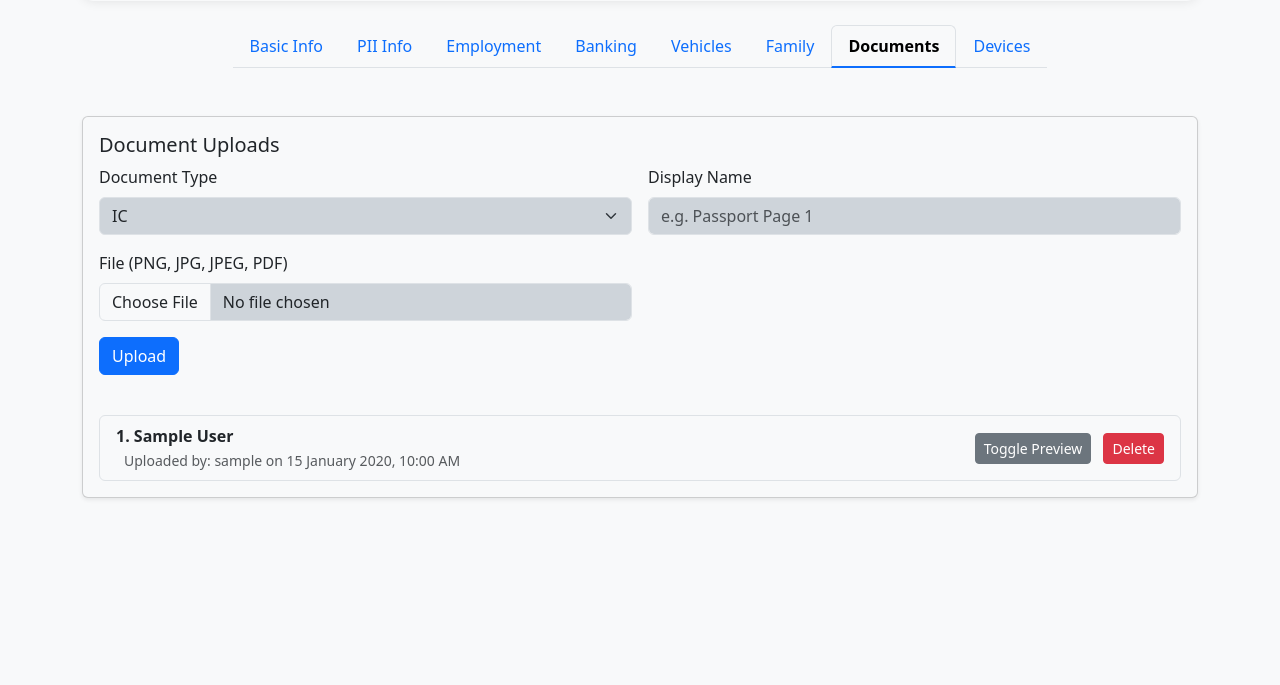
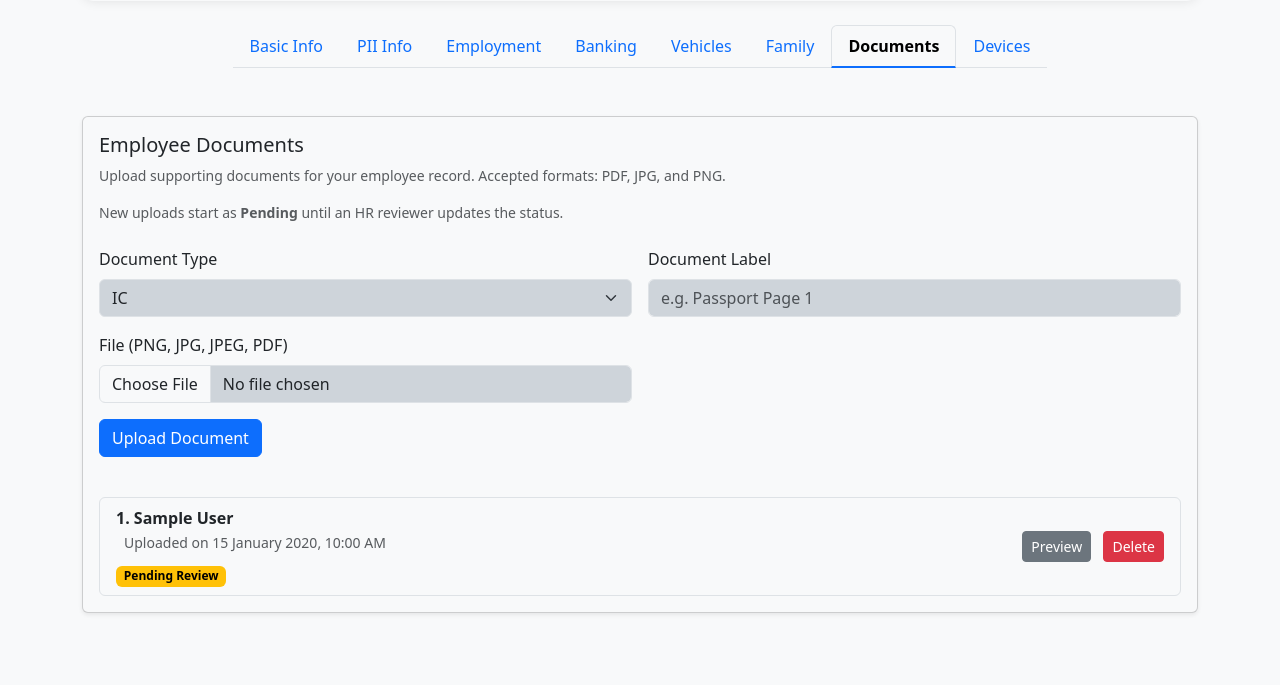
Before and after one commit to admdan/clarus, a Flask app: page /profile/ in a window 1280 px wide, after a click on "Documents". Shown: the part 335-1020 px from the top of the page. Before the commit the page ends 834 px from the top, so only its background shows below. Run offline with Flask 3, Linux system fonts and the light colour scheme; a user stored in the database is signed in; grey boxes marked "Sample" are stand-in pictures; a database or web service that is not in the repository returns one stand-in record (values such as "Sample title"); some libraries are stand-ins or nearby versions.

Commit message:
Improved wording, label, workflow & review states in document

```diff
--- a/app/templates/profile_sections/document_info.html
+++ b/app/templates/profile_sections/document_info.html
@@ -1,7 +1,15 @@
 <div id="document-upload-section">
     <div class="card shadow-sm my-4">
       <div class="card-body">
-        <h5 class="card-title">Document Uploads</h5>
+        <h5 class="card-title">Employee Documents</h5>
+        <p class="text-muted small">Upload supporting documents for your employee record. Accepted formats: PDF, JPG, and PNG.</p>
+        <p class="text-muted small mb-4">New uploads start as <strong>Pending</strong> until an HR reviewer updates the status.</p>
+
+        {% if document_status_message %}
+          <div class="alert alert-{{ 'success' if document_status_category == 'success' else 'danger' }} small">
+            {{ document_status_message }}
+          </div>
+        {% endif %}
 
         <form
           hx-post="{{ url_for('profile.upload_documents') }}?user_id={{ user_id }}"
@@ -24,7 +32,7 @@
             </select>
           </div>
           <div class="col-md-6">
-            <label class="form-label">Display Name</label>
+            <label class="form-label">Document Label</label>
             <input type="text" name="display_name" class="form-control bg-dark-subtle" required placeholder="e.g. Passport Page 1">
           </div>
           <div class="col-md-6">
@@ -32,7 +40,7 @@
             <input type="file" name="document" class="form-control bg-dark-subtle" accept=".pdf,.jpg,.jpeg,.png" required>
           </div>
           <div class="col-12">
-            <button class="btn btn-primary" type="submit">Upload</button>
+            <button class="btn btn-primary" type="submit">Upload Document</button>
           </div>
         </form>
 
@@ -44,8 +52,17 @@
               <div>
                 <strong>{{ loop.index }}. {{ doc.display_name or doc.document_type|capitalize }}</strong><br>
                 <small class="text-muted ms-2">
-                  Uploaded by: {{ doc.username }} on {{ doc.uploaded_at.strftime('%d %B %Y, %I:%M %p') }}
+                  Uploaded on {{ doc.uploaded_at.strftime('%d %B %Y, %I:%M %p') }}
                 </small>
+                <div class="mt-2">
+                  {% if doc.status == 'Approved' %}
+                    <span class="badge text-bg-success">Approved</span>
+                  {% elif doc.status == 'Declined' %}
+                    <span class="badge text-bg-danger">Declined</span>
+                  {% else %}
+                    <span class="badge text-bg-warning">Pending Review</span>
+                  {% endif %}
+                </div>
               </div>
                 <div>
                   <button
@@ -55,7 +72,7 @@
                     data-bs-target="#preview-{{ doc.id }}"
                     aria-expanded="false"
                     aria-controls="preview-{{ doc.id }}"
-                  >Toggle Preview</button>
+                  >Preview</button>
                   <button
                     class="btn btn-sm btn-danger"
                     hx-post="{{ url_for('profile.delete_document', doc_id=doc.id) }}?user_id={{ user_id }}"
@@ -65,6 +82,52 @@
                   >Delete</button>
                 </div>
               </div>
+
+              {% if current_user.role in ['admin', 'hr', 'support'] %}
+                <div class="d-flex flex-wrap gap-2 mt-3">
+                  {% if doc.status == 'Pending' %}
+                    <form
+                      hx-post="{{ url_for('profile.update_document_status_route', doc_id=doc.id) }}?user_id={{ user_id }}"
+                      hx-target="#document-upload-section"
+                      hx-swap="outerHTML"
+                      class="d-inline"
+                    >
+                      <input type="hidden" name="status" value="Approved">
+                      <button class="btn btn-sm btn-outline-success" type="submit">Approve</button>
+                    </form>
+                    <form
+                      hx-post="{{ url_for('profile.update_document_status_route', doc_id=doc.id) }}?user_id={{ user_id }}"
+                      hx-target="#document-upload-section"
+                      hx-swap="outerHTML"
+                      class="d-inline"
+                    >
+                      <input type="hidden" name="status" value="Declined">
+                      <button class="btn btn-sm btn-outline-danger" type="submit">Decline</button>
+                    </form>
+                  {% else %}
+                    <form
+                      hx-post="{{ url_for('profile.update_document_status_route', doc_id=doc.id) }}?user_id={{ user_id }}"
+                      hx-target="#document-upload-section"
+                      hx-swap="outerHTML"
+                      class="d-inline"
+                    >
+                      <input type="hidden" name="status" value="Pending">
+                      <button class="btn btn-sm btn-outline-warning" type="submit">Reopen Review</button>
+                    </form>
+                    <form
+                      hx-post="{{ url_for('profile.update_document_status_route', doc_id=doc.id) }}?user_id={{ user_id }}"
+                      hx-target="#document-upload-section"
+                      hx-swap="outerHTML"
+                      class="d-inline"
+                    >
+                      <input type="hidden" name="status" value="{% if doc.status == 'Approved' %}Declined{% else %}Approved{% endif %}">
+                      <button class="btn btn-sm btn-outline-secondary" type="submit">
+                        Mark {% if doc.status == 'Approved' %}Declined{% else %}Approved{% endif %}
+                      </button>
+                    </form>
+                  {% endif %}
+                </div>
+              {% endif %}
 
               <div class="collapse mt-3" id="preview-{{ doc.id }}">
                 {% set ext = doc.file_path.split('.')[-1] %}
@@ -84,10 +147,8 @@
           {% endfor %}
         </ul>
         {% else %}
-          <p class="text-muted">No documents uploaded yet.</p>
+          <p class="text-muted">No employee documents uploaded yet.</p>
         {% endif %}
       </div>
     </div>
 </div>
-
-<script src="https://unpkg.com/htmx.org@1.9.5"></script>
```
